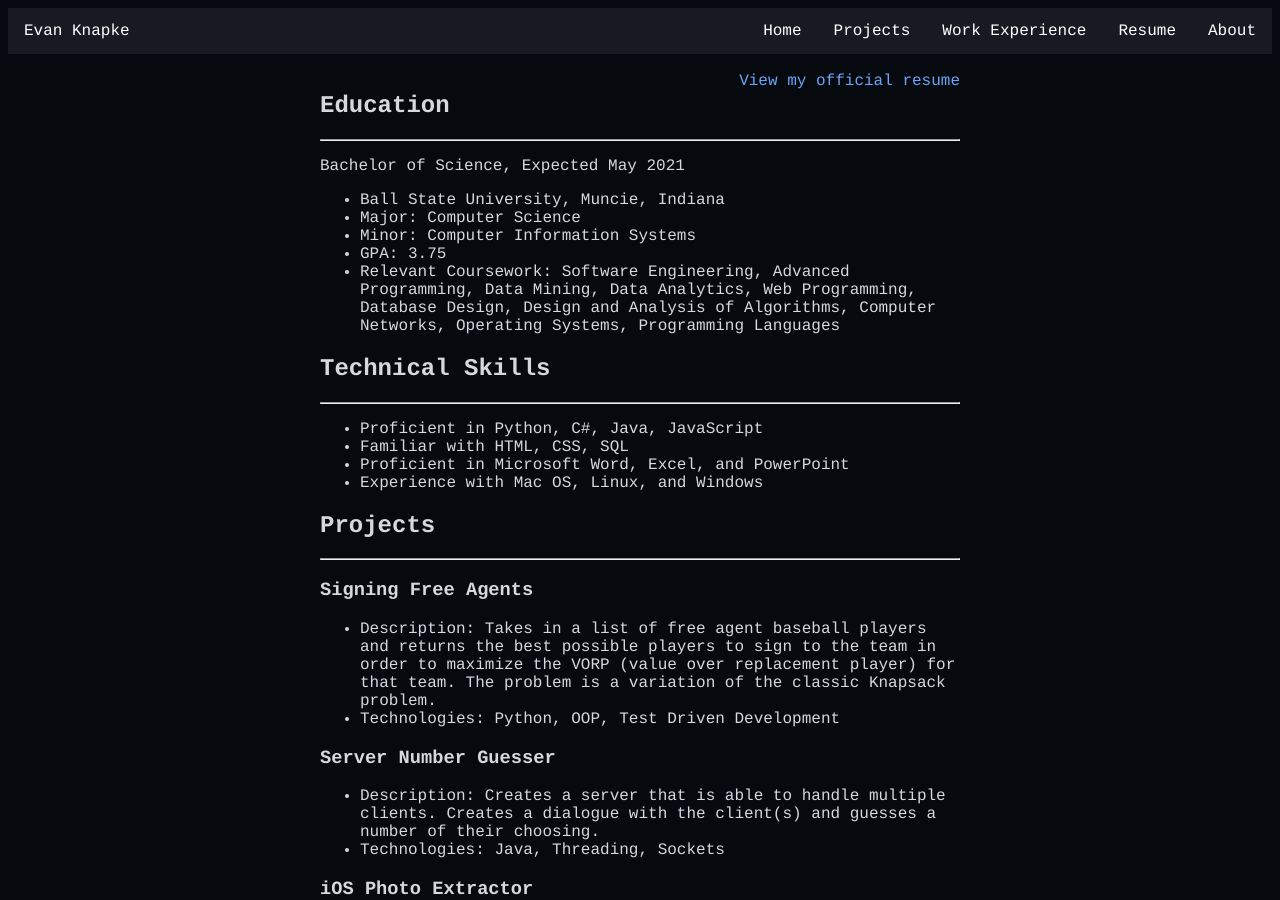
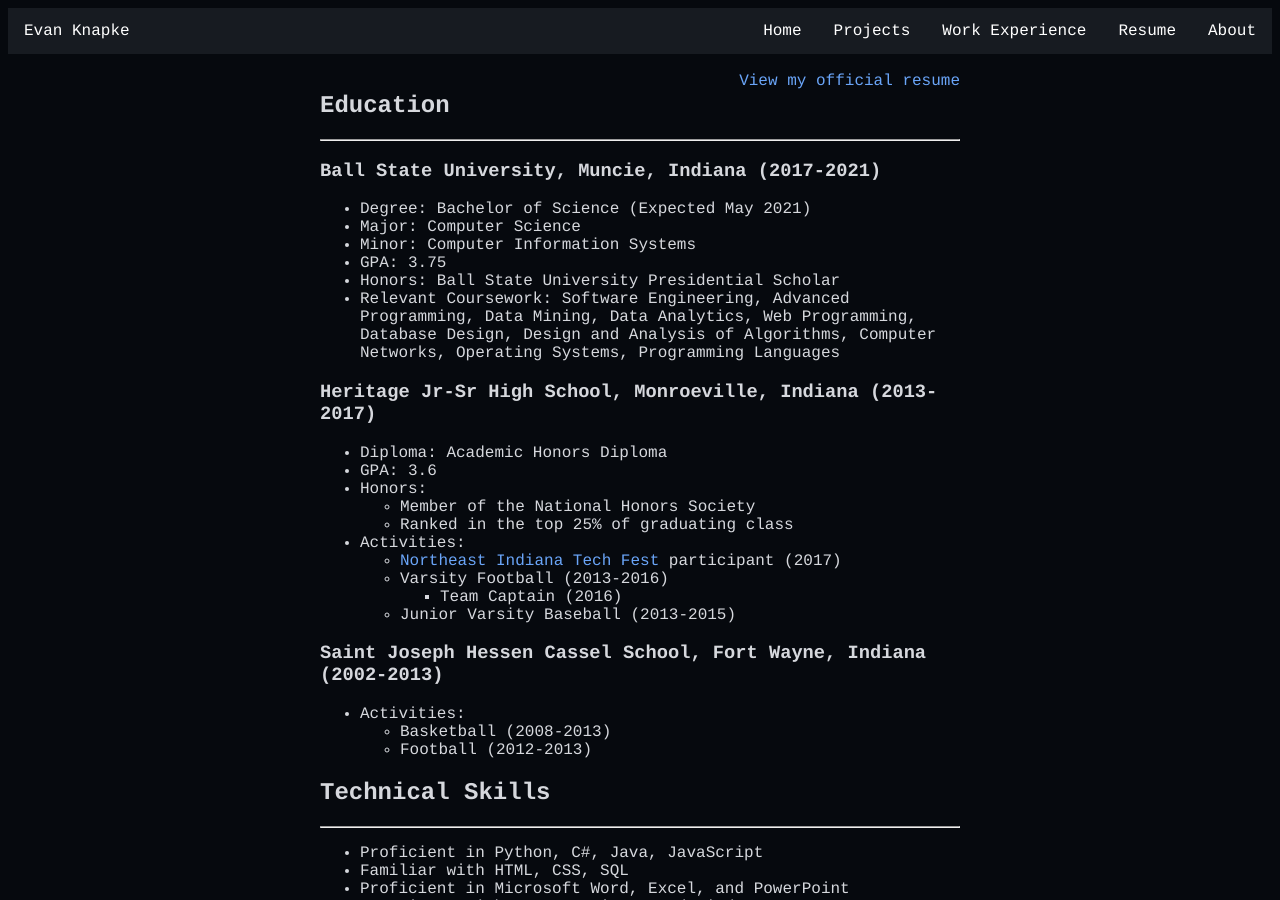
Before and after one commit to evanknapke/evanknapke.github.io, a Jekyll site: the page built from pages/resume.md, in a window 1280 px wide and 900 px high. Built offline with Jekyll 4.4.1, drawn with Linux system fonts in a browser that asks for light colours; some of the changed text lies outside the part shown.

Commit message:
Add high school and grade school education

```diff
--- a/pages/resume.md
+++ b/pages/resume.md
@@ -7,12 +7,30 @@ permalink: /resume/
 ## Education
 ---
 
-Bachelor of Science, Expected May 2021
-- Ball State University, Muncie, Indiana
+### Ball State University, Muncie, Indiana (2017-2021)
+- Degree: Bachelor of Science (Expected May 2021)
 - Major: Computer Science
 - Minor: Computer Information Systems
 - GPA: 3.75
+- Honors: Ball State University Presidential Scholar
 - Relevant Coursework: Software Engineering, Advanced Programming, Data Mining, Data Analytics, Web Programming, Database Design, Design and Analysis of Algorithms, Computer Networks, Operating Systems, Programming Languages
+
+### Heritage Jr-Sr High School, Monroeville, Indiana (2013-2017)
+- Diploma: Academic Honors Diploma
+- GPA: 3.6
+- Honors:
+    - Member of the National Honors Society
+    - Ranked in the top 25% of graduating class
+- Activities:
+    - [Northeast Indiana Tech Fest](http://www.neitechfest.com/the-board) participant (2017)
+    - Varsity Football (2013-2016)
+        - Team Captain (2016)
+    - Junior Varsity Baseball (2013-2015)
+
+### Saint Joseph Hessen Cassel School, Fort Wayne, Indiana (2002-2013)
+- Activities:
+    - Basketball (2008-2013)
+    - Football (2012-2013)
 
 ## Technical Skills
 ---
@@ -49,7 +67,13 @@ Bachelor of Science, Expected May 2021
 ### Landscaper, May 2018 - August 2020
 #### LML Estate Management, Fort Wayne, IN
 - Lead landscaping crews at high-end Fort Wayne properties
+- Skilled in running heavy machinery: skid loaders, excavators
+- Discussed with and worked with clients to adhere to their wants and needs
+- Mowed, trimmed, planted, and other various grounds maintenance
 
 ### Automotive Mechanic, February 2016 - August 2017
 #### Meyer Auto Sales Inc., Monroeville, IN
+- Performed oil changes, tire changes, and other routine maintenance needs
 - Ran tests, diagnosed issues, and fixed customer vehicles
+- Repaired and replaced faulty or broken parts on customer vehicles
+- Answered the phone when need and provided customer service
```
